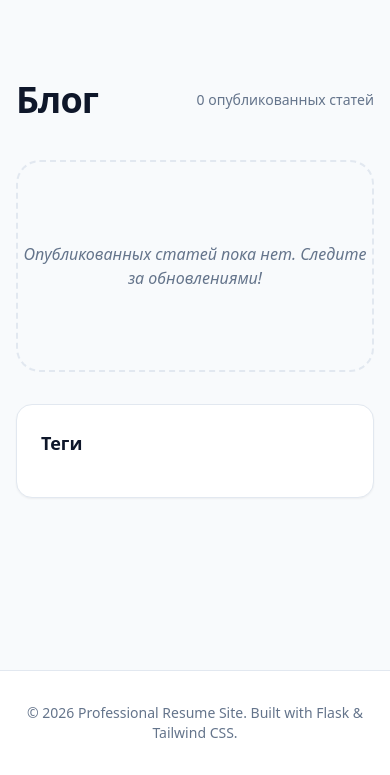
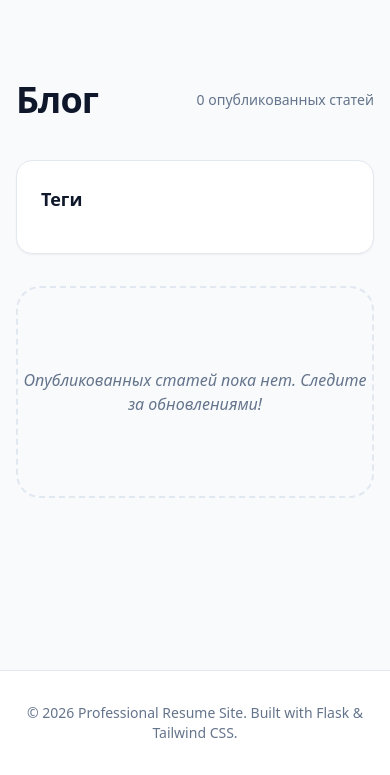
Before and after one commit to jkormik/private-site, a Flask app: page /blog/ in a window 390 px wide. Shown: the part 69-844 px from the top of the page. Run offline with Flask 3, Linux system fonts and the light colour scheme; data that the repository does not hold is empty; style sheets or scripts are compiled from the project's sources; some libraries are stand-ins or nearby versions.

Commit message:
Improve mobile layout for blog tags
- Move tag cloud above articles on mobile screens using CSS grid ordering
- Maintain sidebar position on the right for desktop screens

```diff
--- a/templates/blog/index.html
+++ b/templates/blog/index.html
@@ -13,7 +13,7 @@
 
     <div class="grid grid-cols-1 lg:grid-cols-4 gap-8">
         <!-- Main Blog Feed -->
-        <div class="lg:col-span-3 grid grid-cols-1 md:grid-cols-2 gap-8">
+        <div class="lg:col-span-3 grid grid-cols-1 md:grid-cols-2 gap-8 order-2 lg:order-1">
             {% for post in posts %}
             <article class="group bg-white p-8 rounded-2xl border border-slate-200 shadow-sm hover:shadow-md transition-all hover:-translate-y-1">
                 <div class="flex items-center gap-2 text-xs font-bold text-slate-400 tracking-wider mb-3">
@@ -43,7 +43,7 @@
         </div>
 
         <!-- Sidebar: Tag Cloud -->
-        <div class="lg:col-span-1">
+        <div class="lg:col-span-1 order-1 lg:order-2">
             <div class="bg-white p-6 rounded-2xl border border-slate-200 shadow-sm sticky top-10">
                 <h3 class="text-lg font-bold text-slate-900 mb-4">Теги</h3>
                 <div class="flex flex-wrap gap-2" id="tag-cloud">
```
